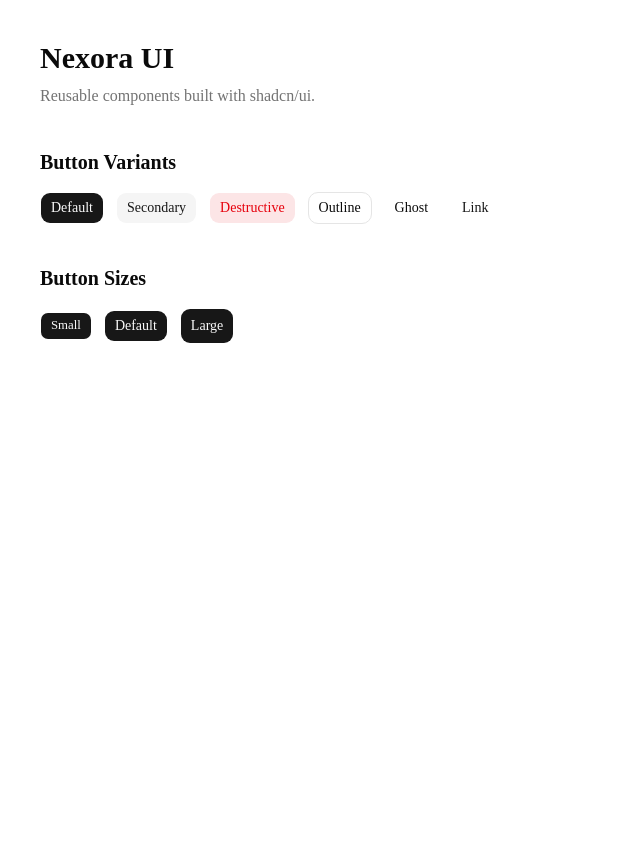
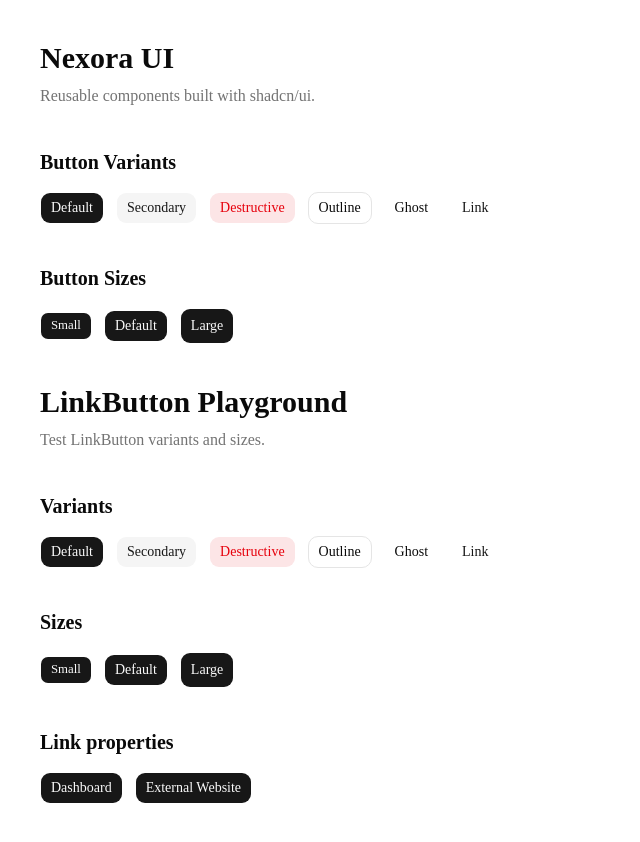
Before and after one commit to divyesh077/nexora-ui, a Next.js app: page / in a window 1280 px wide. Shown: the whole page, without its empty margins (0-640 px from the left). Before the commit the page ends 800 px from the top, so only its background shows below. Built offline with nearby package versions, Linux system fonts and the light colour scheme.

Commit message:
test: add LinkButton playground examples

```diff
--- a/src/app/page.tsx
+++ b/src/app/page.tsx
@@ -1,3 +1,4 @@
+import { LinkButton } from "@/registry/default/link-button/link-button";
 import { NexoraButton } from "@/registry/default/nexora-button/nexora-button";
 
 export default function Home() {
@@ -32,6 +33,78 @@ export default function Home() {
           <NexoraButton size="lg">Large</NexoraButton>
         </div>
       </section>
+      <section className="space-y-2">
+        <h1 className="text-3xl font-bold">LinkButton Playground</h1>
+        <p className="text-muted-foreground">
+          Test LinkButton variants and sizes.
+        </p>
+      </section>
+
+      <section className="space-y-4">
+        <h2 className="text-xl font-semibold">Variants</h2>
+
+        <div className="flex flex-wrap gap-3">
+          <LinkButton href="/" variant="default">
+            Default
+          </LinkButton>
+
+          <LinkButton href="/" variant="secondary">
+            Secondary
+          </LinkButton>
+
+          <LinkButton href="/" variant="destructive">
+            Destructive
+          </LinkButton>
+
+          <LinkButton href="/" variant="outline">
+            Outline
+          </LinkButton>
+
+          <LinkButton href="/" variant="ghost">
+            Ghost
+          </LinkButton>
+
+          <LinkButton href="/" variant="link">
+            Link
+          </LinkButton>
+        </div>
+      </section>
+
+      <section className="space-y-4">
+        <h2 className="text-xl font-semibold">Sizes</h2>
+
+        <div className="flex flex-wrap items-center gap-3">
+          <LinkButton href="/" size="sm">
+            Small
+          </LinkButton>
+
+          <LinkButton href="/" size="default">
+            Default
+          </LinkButton>
+
+          <LinkButton href="/" size="lg">
+            Large
+          </LinkButton>
+        </div>
+      </section>
+
+      <section className="space-y-4">
+        <h2 className="text-xl font-semibold">Link properties</h2>
+
+        <div className="flex flex-wrap gap-3">
+          <LinkButton href="/dashboard" prefetch={false}>
+            Dashboard
+          </LinkButton>
+
+          <LinkButton
+            href="https://nextjs.org"
+            target="_blank"
+            rel="noreferrer"
+          >
+            External Website
+          </LinkButton>
+        </div>
+      </section>
     </main>
   );
 }
```
